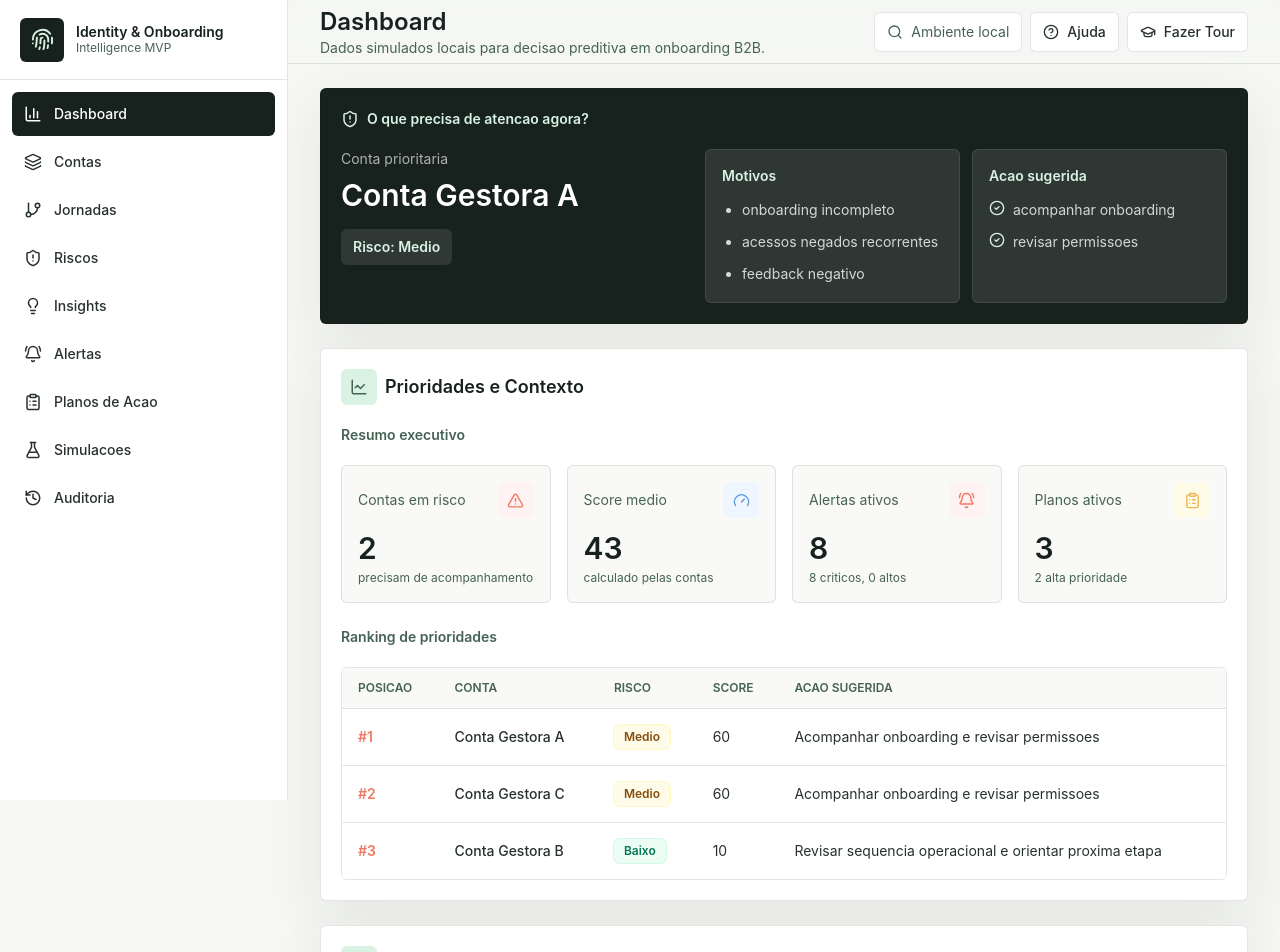
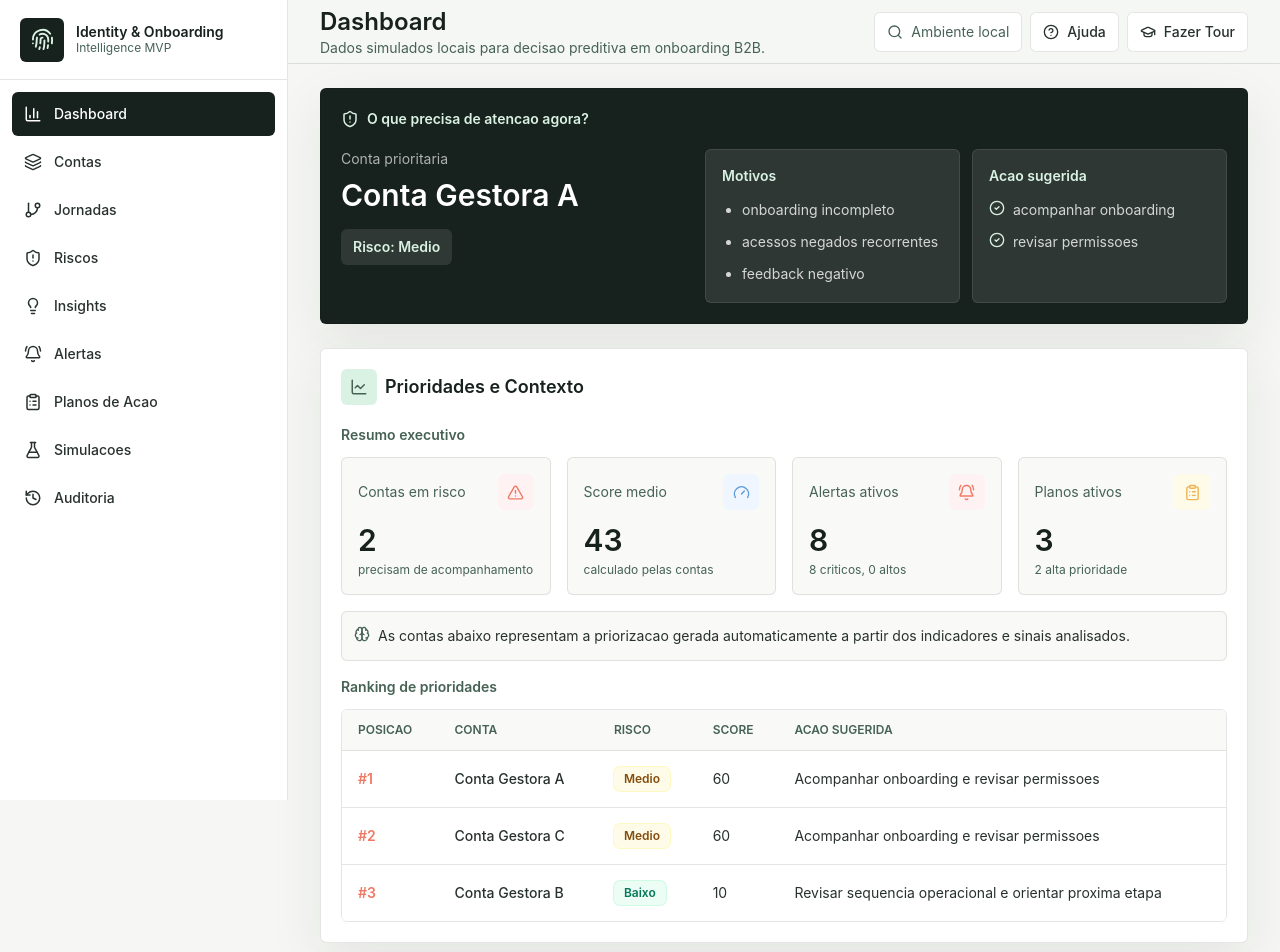
Before and after one commit to KarlaVieira-Dev/Identity-Onboarding-Intelligence, a React (Vite) app: page / in a window 1280 px wide. Shown: the top 952 px of the page. Built offline with nearby package versions, Linux system fonts and the light colour scheme.

Commit message:
Refinar conexão entre contexto e ranking no dashboard

```diff
--- a/src/App.jsx
+++ b/src/App.jsx
@@ -1207,7 +1207,7 @@ function ExecutiveDashboard() {
       <section className="rounded-md border border-black/10 bg-white p-5 shadow-panel">
         <SectionTitle icon={LineChart} title="Prioridades e Contexto" />
         <p className="mt-5 text-sm font-semibold text-moss">Resumo executivo</p>
-        <div className="mt-5 grid gap-4 md:grid-cols-2 xl:grid-cols-4">
+        <div className="mt-3 grid gap-4 md:grid-cols-2 xl:grid-cols-4">
           {contextMetrics.map((metric) => {
             const Icon = metric.icon;
             return (
@@ -1225,8 +1225,13 @@ function ExecutiveDashboard() {
           })}
         </div>
 
-        <p className="mt-6 text-sm font-semibold text-moss">Ranking de prioridades</p>
-        <div className="mt-5 overflow-hidden rounded-md border border-black/10">
+        <div className="mt-4 flex items-start gap-2 rounded-md border border-black/10 bg-[#f9faf7] p-3 text-sm leading-6 text-graphite">
+          <Brain className="mt-0.5 shrink-0 text-moss" size={16} />
+          <p>As contas abaixo representam a priorizacao gerada automaticamente a partir dos indicadores e sinais analisados.</p>
+        </div>
+
+        <p className="mt-4 text-sm font-semibold text-moss">Ranking de prioridades</p>
+        <div className="mt-3 overflow-hidden rounded-md border border-black/10">
           <div className="overflow-x-auto">
             <table className="min-w-full divide-y divide-black/10">
               <thead className="bg-[#f9faf7]">
```
